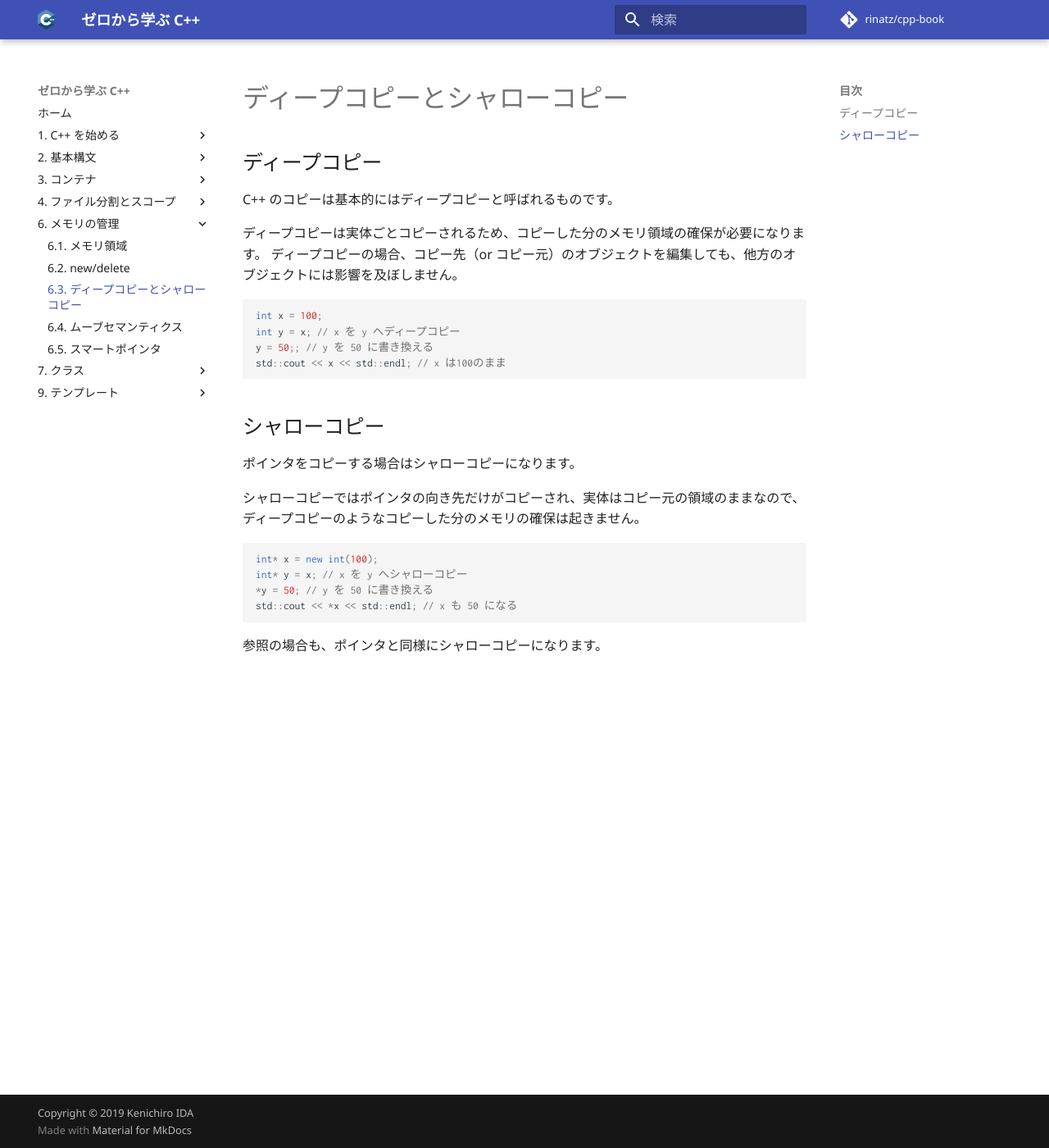
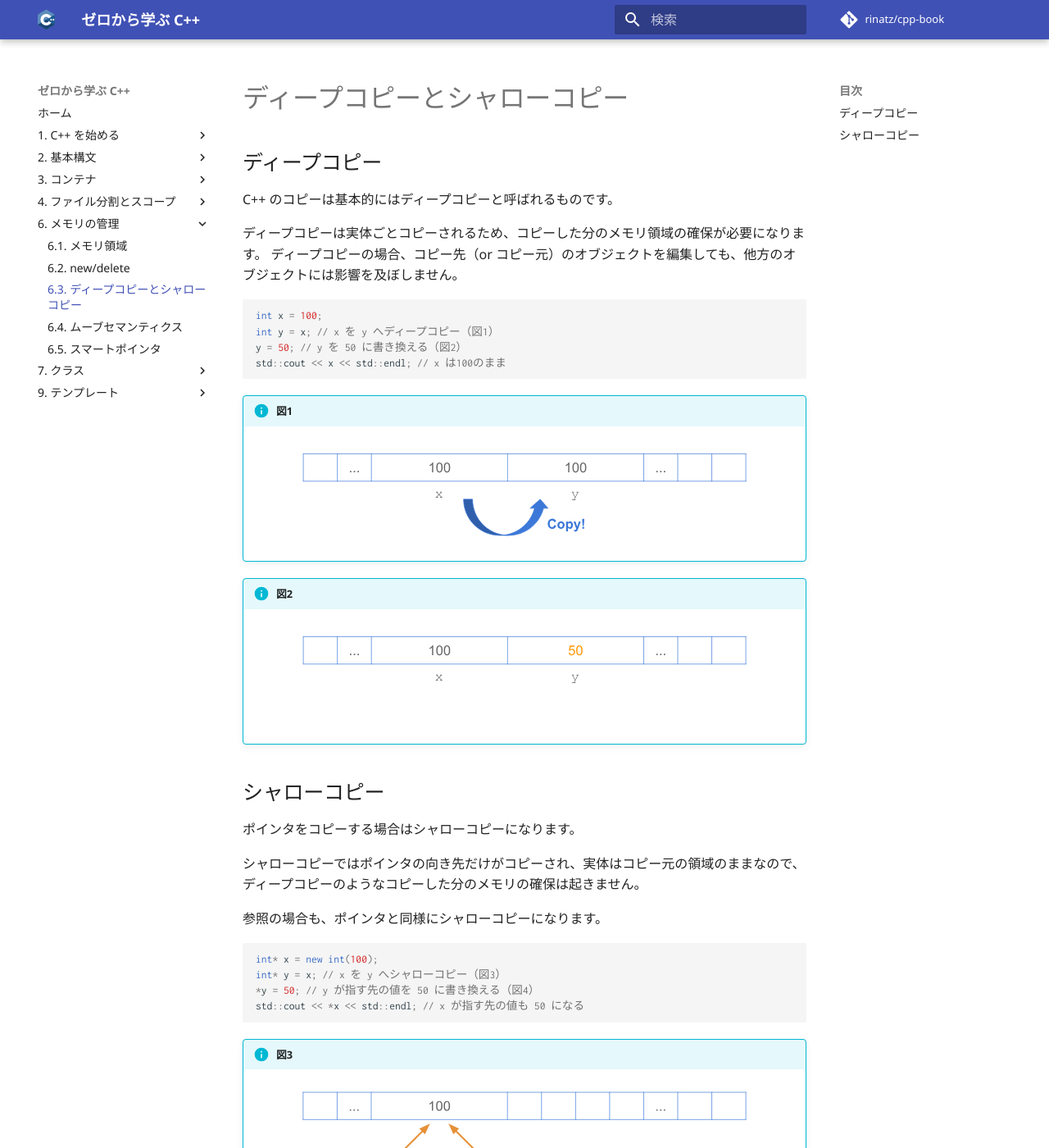
Before and after one commit to rinatz/cpp-book, an MkDocs documentation site: the page built from docs/ch06-03-deep-and-shallow-copy.md, in a window 1280 px wide and 1400 px high. Shown: the whole window at 82% size. Built offline with MkDocs 1.6.1 and Material for MkDocs 9.7.7, drawn with Linux system fonts in a browser that asks for light colours; comment, search, counter and statistics services are not loaded.

Commit message:
Add images

````diff
--- a/docs/ch06-03-deep-and-shallow-copy.md
+++ b/docs/ch06-03-deep-and-shallow-copy.md
@@ -6,14 +6,19 @@
 ディープコピーは実体ごとコピーされるため、コピーした分のメモリ領域の確保が必要になります。
 ディープコピーの場合、コピー先（or コピー元）のオブジェクトを編集しても、他方のオブジェクトには影響を及ぼしません。
 
-<!-- MEMO: 図示する？ -->
-
 ```cpp
 int x = 100;
-int y = x; // x を y へディープコピー
-y = 50;; // y を 50 に書き換える
+int y = x; // x を y へディープコピー（図1）
+y = 50; // y を 50 に書き換える（図2）
 std::cout << x << std::endl; // x は100のまま
 ```
+
+!!!Info "図1"
+    ![図1][deep_copy_a]
+
+!!!Info "図2"
+    ![図1][deep_copy_b]
+
 
 ## シャローコピー
 
@@ -22,13 +27,22 @@
 シャローコピーではポインタの向き先だけがコピーされ、実体はコピー元の領域のままなので、
 ディープコピーのようなコピーした分のメモリの確保は起きません。
 
-<!-- MEMO: 図示する？ -->
+参照の場合も、ポインタと同様にシャローコピーになります。
 
 ```cpp
 int* x = new int(100);
-int* y = x; // x を y へシャローコピー
-*y = 50; // y を 50 に書き換える
-std::cout << *x << std::endl; // x も 50 になる
+int* y = x; // x を y へシャローコピー（図3）
+*y = 50; // y が指す先の値を 50 に書き換える（図4）
+std::cout << *x << std::endl; // x が指す先の値も 50 になる
 ```
 
-参照の場合も、ポインタと同様にシャローコピーになります。
+!!!Info "図3"
+    ![図3][shallow_copy_a]
+
+!!!Info "図4"
+    ![図4][shallow_copy_b]
+
+[deep_copy_a]: img/deep_copy_a.svg
+[deep_copy_b]: img/deep_copy_b.svg
+[shallow_copy_a]: img/shallow_copy_a.svg
+[shallow_copy_b]: img/shallow_copy_b.svg
````
Also changed, not shown: docs/img/deep_copy_a.svg (added), docs/img/deep_copy_b.svg (added), docs/img/shallow_copy_a.svg (added), docs/img/shallow_copy_b.svg (added).
